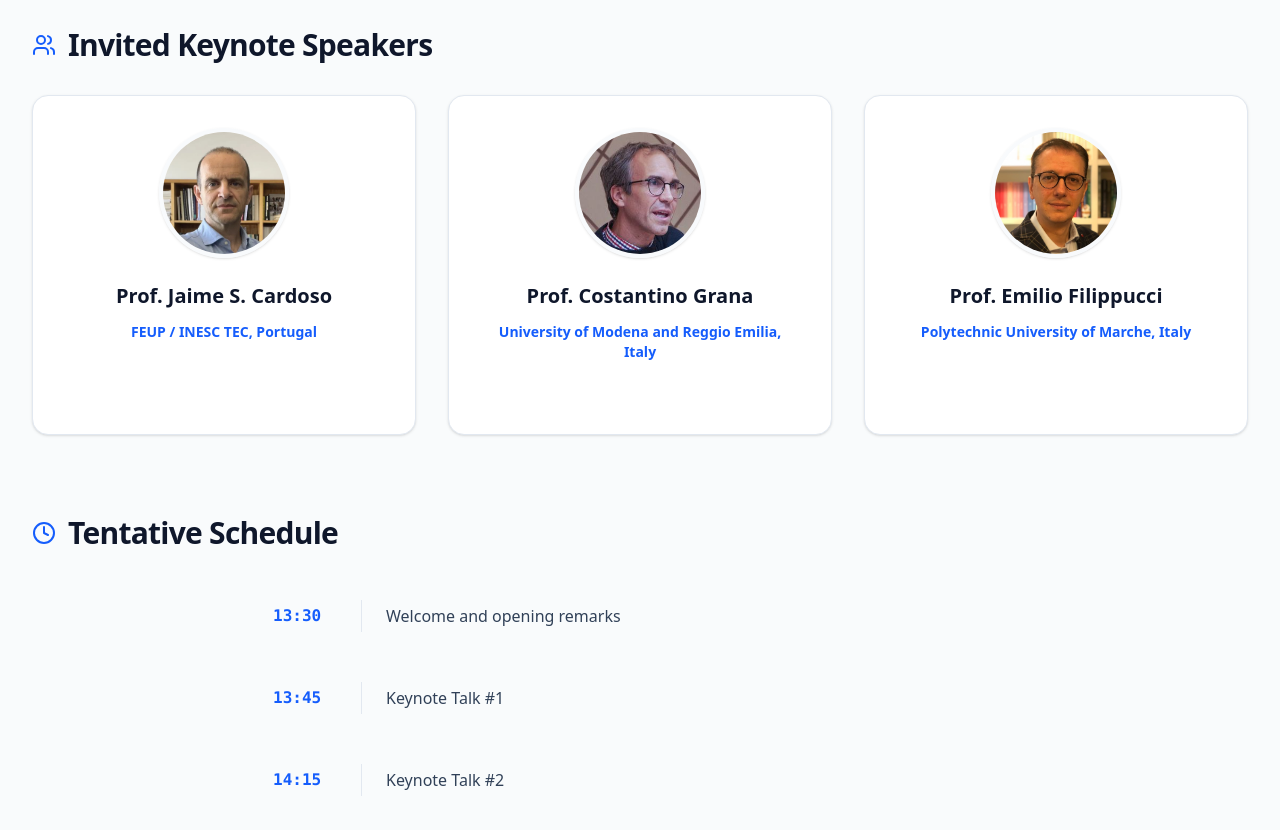
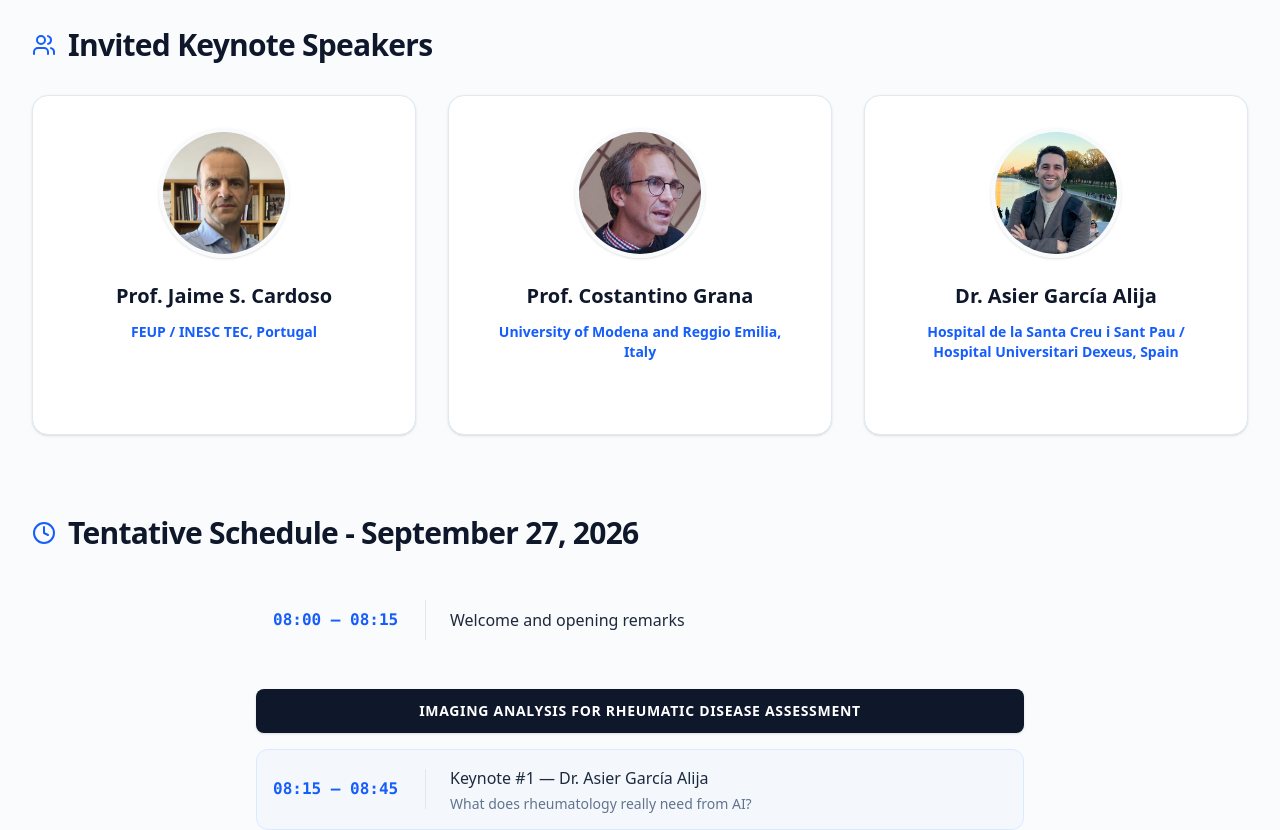
Before and after one commit to rheum-ai/miccai2026, a React (Vite) app: page / in a window 1280 px wide. Shown: the part 4120-4950 px from the top of the page. Built offline with nearby package versions, Linux system fonts and the light colour scheme.

Commit message:
Update program

```diff
--- a/src/App.tsx
+++ b/src/App.tsx
@@ -24,7 +24,8 @@ import {
   ShieldCheck,
   BookOpen,
   Trophy,
-  ArrowRight
+  ArrowRight,
+  Coffee
 } from 'lucide-react';
 
 const RHEUM_AI_BLUE = "#0056b3";
@@ -171,10 +172,10 @@ export default function App() {
       type: "Keynote Speaker"
     },
     {
-      name: "Prof. Emilio Filippucci",
-      org: "Polytechnic University of Marche, Italy",
-      bio: "Professor Filippucci is an Associate Professor of Rheumatology at the Polytechnic University of Marche (Ancona, Italy) and Head of the Rheumatology Department at the \"Carlo Urbani\" Hospital (Jesi, Italy). He has authored over 300 peer-reviewed publications, with an h-index of 63. He is a faculty member and active contributor to educational initiatives of the European Alliance of Associations for Rheumatology (EULAR), especially in ultrasound training courses, and many ultrasound-focused special interest groups within the Outcome Measures in Rheumatology (OMERACT). His research focuses on the application of ultrasound in rheumatic and musculoskeletal diseases, including rheumatoid arthritis and spondyloarthritis, contributing to standardised imaging definitions and scoring systems used worldwide. Beyond his publication record, Professor Filippucci is widely recognised and regularly invited to national and international congresses and training programs, where he contributes to the dissemination and standardisation of musculoskeletal ultrasound in rheumatology.",
-      img: "team/emilio-filippucci.jpg",
+      name: "Dr. Asier García Alija",
+      org: "Hospital de la Santa Creu i Sant Pau / Hospital Universitari Dexeus, Spain",
+      bio: "Asier García Alija is a rheumatologist working at both the Hospital de la Santa Creu i Sant Pau and the Hospital Universitari Dexeus in Barcelona, and at the same time is pursuing his PhD at the Universitat Autònoma de Barcelona. His area of research is artificial intelligence and digital health within the field of rheumatology, which includes computer vision, natural language processing and process mining. He has a special interest in linking clinical requirements with technological development in order to improve patient monitoring, assist with clinical decision-making and optimise care pathways.",
+      img: "team/asier-garcia.jpg",
       imgPos: "top",
       type: "Keynote Speaker"
     }
@@ -532,25 +533,46 @@ export default function App() {
 
         {/* Program Schedule */}
         <section id="program">
-          <SectionTitle icon={Clock}>Tentative Schedule</SectionTitle>
+          <SectionTitle icon={Clock}>Tentative Schedule - September 27, 2026</SectionTitle>
           <div className="max-w-3xl mx-auto">
             <div className="space-y-4">
               {[
-                { time: "13:30", event: "Welcome and opening remarks" },
-                { time: "13:45", event: "Keynote Talk #1" },
-                { time: "14:15", event: "Keynote Talk #2" },
-                { time: "14:45", event: "Coffee break" },
-                { time: "15:00", event: "Keynote Talk #3" },
-                { time: "15:30", event: "Poster session and Networking" },
-                { time: "16:30", event: "Panel discussion: clinicians and AI experts roundtable" },
-                { time: "17:30", event: "Closing remarks" },
-                { time: "17:45", event: "End of workshop" },
+                { time: "08:00 – 08:15", event: "Welcome and opening remarks" },
+                { section: "IMAGING ANALYSIS FOR RHEUMATIC DISEASE ASSESSMENT" },
+                { time: "08:15 – 08:45", event: "Keynote #1 — Dr. Asier García Alija", description: "What does rheumatology really need from AI?", isKeynote: true },
+                { time: "08:45 – 09:00", event: "Why Isolated Joint Views Limit Bone-Erosion Segmentation on Hand Radiographs" },
+                { time: "09:00 – 09:15", event: "Advantages and Limitations of Applying ML Techniques in Medical Data Analysis, Illustrated with X-ray Imaging" },
+                { time: "09:15 – 09:30", event: "Interpretable Counterfactual Simulation of Knee Osteoarthritis Progression from qMRI Biomarkers" },
+                { section: "ORDINAL GRADING OF RHEUMATIC DISEASE SEVERITY" },
+                { time: "09:30 – 10:00", event: "Keynote #2 — Prof. Jaime Cardoso", description: "Ordinal grading", isKeynote: true },
+                { time: "10:00 – 10:30", event: "Coffee break", isBreak: true },
+                { time: "10:30 – 10:45", event: "Prototypical Severity Representation Learning for Automated Calcium Pyrophosphate Deposition Disease Assessment" },
+                { time: "10:45 – 11:00", event: "Ordinal DINOv2 Transfer for Joint-Level SvdH Scoring: What Helps and What Does Not" },
+                { time: "11:00 – 11:15", event: "Towards Multi-Task Ordinal Grading of Knee Osteoarthritis and Calcium Pyrophosphate Deposition Using Vision Foundation Models" },
+                { section: "DATA SYNTHESIS FOR RHEUMATOLOGIC IMAGING" },
+                { time: "11:15 – 11:45", event: "Keynote #3 — Prof. Costantino Grana", description: "Synthetic datasets & challenges", isKeynote: true },
+                { time: "11:45 – 12:00", event: "RASH: Rheumatoid Arthritis Synthetic Hand Dataset for Joint-Level Inflammation Estimation" },
+                { time: "12:00 – 12:15", event: "Augmenting the Grey Zone: Generative Models for Ambiguous Kellgren–Lawrence Grade Boundaries in Knee Osteoarthritis" },
+                { time: "12:15 – 12:30", event: "Closing remarks" },
               ].map((item, i) => (
-                <div key={i} className="flex gap-6 items-center p-4 rounded-xl hover:bg-white hover:shadow-sm border border-transparent hover:border-slate-100 transition-all">
-                  <span className="font-mono text-blue-600 font-bold w-16">{item.time}</span>
-                  <div className="w-px h-8 bg-slate-200" />
-                  <span className="text-slate-700 font-medium">{item.event}</span>
-                </div>
+                item.section ? (
+                  <div key={i} className="bg-slate-900 text-white font-bold text-sm uppercase tracking-wider p-3 rounded-lg mt-8 mb-4 text-center shadow-sm">
+                    {item.section}
+                  </div>
+                ) : (
+                  <div key={i} className={`flex flex-col sm:flex-row gap-2 sm:gap-6 items-start sm:items-center p-4 rounded-xl transition-all border ${item.isKeynote ? 'bg-blue-50/50 border-blue-100 hover:shadow-md' : item.isBreak ? 'bg-slate-50 border-slate-200' : 'hover:bg-white hover:shadow-sm border-transparent hover:border-slate-100'}`}>
+                    <span className="font-mono text-blue-600 font-bold sm:w-32 shrink-0">{item.time}</span>
+                    <div className="hidden sm:block w-px h-10 bg-slate-200" />
+                    <div className="flex-1">
+                      <span className={`font-medium ${item.isBreak ? 'text-slate-500' : 'text-slate-800'}`}>
+                        {item.isBreak ? <span className="flex items-center gap-2"><Coffee className="w-4 h-4" /> {item.event}</span> : item.event}
+                      </span>
+                      {item.description && (
+                        <p className="text-slate-500 text-sm mt-1 leading-snug">{item.description}</p>
+                      )}
+                    </div>
+                  </div>
+                )
               ))}
             </div>
           </div>
```
Also changed, not shown: public/team/asier-garcia.jpg (added), 1 other file (tests, documents, lock files or other folders).
